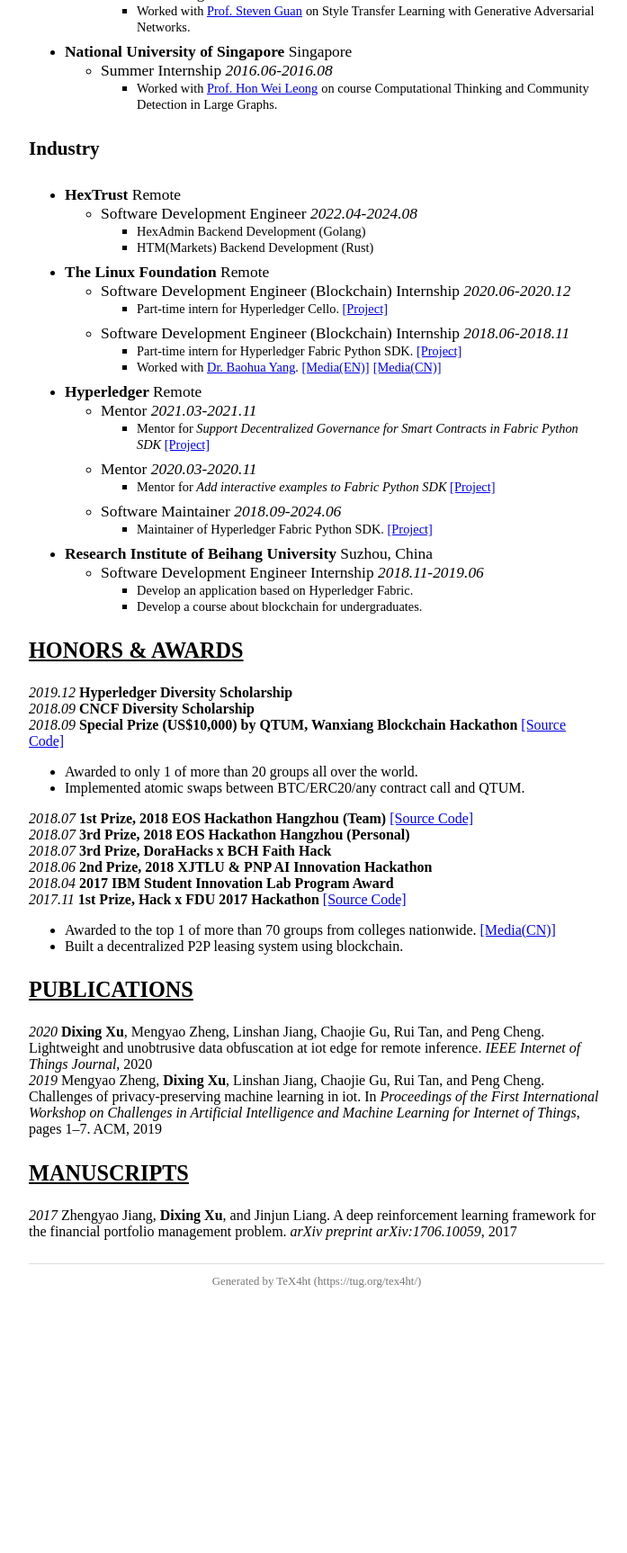
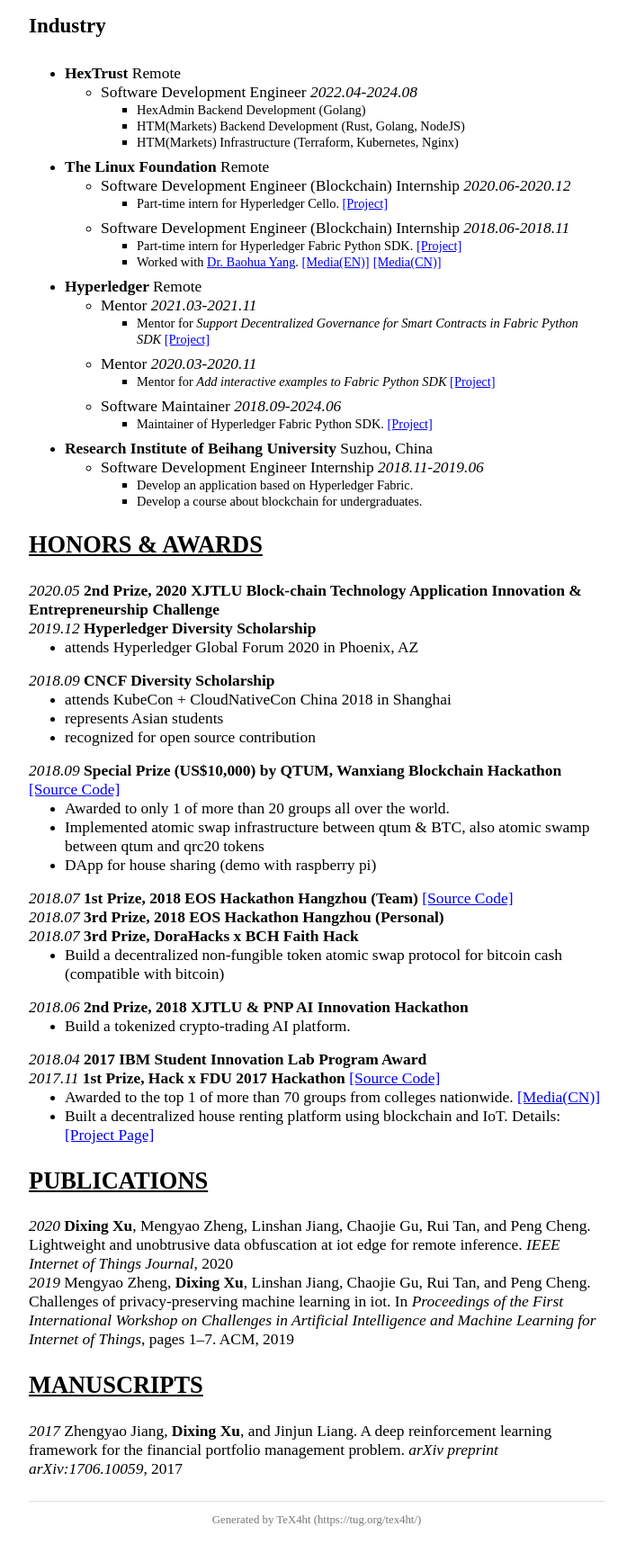
Before and after one commit to dexhunter/dex.moe, a plain HTML site: page index.html in a window 1280 px wide. Shown: the part 700-2426 px from the top of the page at 90% size, without its empty margins (288-985 px from the left). Before the commit the page ends 2161 px from the top, so only its background shows below. Drawn offline with Linux system fonts and the light colour scheme.

Commit message:
:pencil2: update index and css

```diff
--- /dev/null
+++ b/custom_cv.css
@@ -0,0 +1,62 @@
+.header-container {
+    display: flex;
+    justify-content: space-between;
+    align-items: flex-start;
+    margin-bottom: 1em;
+  }
+
+  .name-container {
+    flex: 1;
+  }
+
+  .contact-container {
+    flex: 1;
+    text-align: right;
+  }
+
+  .name {
+    font-size: 2.5em;
+    margin: 0;
+    line-height: 1.2;
+  }
+
+  .first-name {
+    font-weight: normal;
+  }
+
+  .last-name {
+    font-weight: bold;
+  }
+
+  .chinese-name {
+    font-size: 0.6em;
+    margin-left: 0.5em;
+  }
+
+  .label {
+    font-weight: bold;
+  }
+
+  .last-update {
+    font-size: 0.8em;
+    color: #666;
+    margin-top: 0.5em;
+  }
+
+  .tex4ht-footer {
+    text-align: center;
+    font-size: 0.8em;
+    color: #777;
+    margin-top: 2em;
+    padding: 1em 0;
+  }
+
+  .contact-container p {
+    margin: 0;
+    line-height: 1.2;
+  }
+
+  .no-margin {
+    margin-top: 0;
+    margin-bottom: 1em;
+  }
--- a/cv.css
+++ b/cv.css
@@ -1,3 +1,4 @@
+/* cv.css from cv.tex (TeX4ht) */
 
 /* start css.sty */
 .cmr-10{font-size:90%;}
@@ -5,19 +6,14 @@
 .cmr-17x-x-143{font-size:221%;}
 .cmbx-12x-x-207{font-size:225%; font-weight: bold;}
 .cmbx-12x-x-207{ font-weight: bold;}
-.cmbx-12x-x-207{ font-weight: bold;}
 .cmtt-10{font-size:90%;font-family: monospace,monospace;}
+.cmti-10x-x-109{ font-style: italic;}
 .cmr-12{font-size:109%;}
 .cmbx-12{font-size:109%; font-weight: bold;}
 .cmbx-12{ font-weight: bold;}
-.cmbx-12{ font-weight: bold;}
 .cmti-12{font-size:109%; font-style: italic;}
 .cmti-10{font-size:90%; font-style: italic;}
-.cmti-10x-x-109{ font-style: italic;}
-.cmbx-10x-x-109{ font-weight: bold;}
-.cmbx-10x-x-109{ font-weight: bold;}
-.cmbx-10x-x-109{ font-weight: bold;}
-.tcbx-1095{font-weight: bold;}
+.tcbx-1200{font-size:109%;font-weight: bold;}
 p{margin-top:0;margin-bottom:0}
 p.indent{text-indent:0;}
 p + p{margin-top:1em;}
@@ -51,6 +47,8 @@ li p~ul:last-child, li p~ol:last-child{ margin-bottom:0.5em; }
 .enumerate3 {list-style-type:lower-roman;}
 .enumerate4 {list-style-type:upper-alpha;}
 div.newtheorem { margin-bottom: 2em; margin-top: 2em;}
+
+
 div.newtheorem .head{font-weight: bold;}
 .obeylines-h,.obeylines-v {white-space: nowrap; }
 div.obeylines-v p { margin-top:0; margin-bottom:0; }
@@ -100,6 +98,8 @@ table[rules] {border-left:solid black 0.4pt; border-right:solid black 0.4pt; }
 .hline + .vspace:last-child{display:none;}
 .hline:first-child{border-bottom:1px solid black;border-top:none;}
 .tabbing-right {text-align:right;}
+
+
 div.float, div.figure {margin-left: auto; margin-right: auto;}
 div.float img {text-align:center;}
 div.figure img {text-align:center;}
@@ -149,6 +149,8 @@ div.abstract {width:100%;}
 figure.float, div.figure {margin-left: auto; margin-right: auto;}
 figure.figure {text-align:center;}
 figcaption.caption {text-indent:-2em; margin-left:3em; margin-right:1em; text-align:center;}
+
+
 figcaption.caption span.id{font-weight: bold; white-space: nowrap; }
 p + figcaption, img + figcaption{margin-top: 1em;}
 .abstract{margin:1em;}
@@ -168,7 +170,7 @@ span#textcolor12{color:#0000FF}
 span#textcolor13{color:#0000FF}
 /* end css.sty */
 
-.header-container {
+ .header-container {
     display: flex;
     justify-content: space-between;
     align-items: flex-start;
@@ -198,6 +200,8 @@ span#textcolor13{color:#0000FF}
     font-weight: bold;
   }
 
+
+
   .chinese-name {
     font-size: 0.6em;
     margin-left: 0.5em;
--- a/index.html
+++ b/index.html
@@ -1,10 +1,11 @@
 <!DOCTYPE html>
 <html lang='en' xml:lang='en'>
-<head><title></title>
+<head> <title></title>
 <meta charset='utf-8' />
 <meta content='TeX4ht (https://tug.org/tex4ht/)' name='generator' />
 <meta content='width=device-width,initial-scale=1' name='viewport' />
 <link href='cv.css' rel='stylesheet' type='text/css' />
+<link href='custom_cv.css' rel='stylesheet' type='text/css' />
 <meta content='cv.tex' name='src' />
 </head><body>
     <div class='header-container'>
@@ -13,6 +14,7 @@
         </div>
         <div class='contact-container'>
            <p><span class='label'>Email:</span> <a href='mailto:i@dex.moe'>i@dex.moe</a></p>
+           <p><span class='label'>Slides:</span> <a href='https://slides.dex.moe'>https://slides.dex.moe</a></p>
            <p><span class='label'>Blog:</span> <a href='https://blog.dex.moe'>https://blog.dex.moe</a></p>
            <p class='last-update'>(Last update: October 12, 2024)</p>
         </div>
@@ -25,10 +27,10 @@
        industry with multiple publications and contributions to significant projects.
        <br> Looking to leverage my technical expertise and research skills in a challenging environment.
   </p>
-   <h3 class='likesectionHead' id='underline-work-experience-'><a id='x1-2000'></a><span class='underline'>WORK EXPERIENCE</span></h3>
+
 <!-- l. 78 --><p class='noindent'>
 </p>
-   <h4 class='likesubsectionHead' id='academia'><a id='x1-3000'></a>Academia</h4>
+   <h4 class='likesubsectionHead' id='academia'><a id='x1-3000'></a><span class='cmr-12'>Academia</span></h4>
 <ul class='itemize1'>
 <li class='itemize'>
 <!-- l. 81 --><p class='noindent'><span class='cmbx-12'>Hong Kong Baptist University                                                           </span><span class='cmr-12'>Hong Kong</span>
@@ -48,8 +50,6 @@
 <li class='itemize'>
 <!-- l. 91 --><p class='noindent'><span class='cmr-12'>Visiting Student Researcher                                                                       </span><span class='cmti-12'>2019.09-2020.03</span>
 </p>
-
-
     <ul class='itemize3'>
     <li class='itemize'><span class='cmr-10'>Worked with  </span><a href='https://person.zju.edu.cn/en/cp'><span class='cmr-10'>Prof. Peng Cheng</span></a> <span class='cmr-10'>on machine learning and security.</span></li></ul>
 </li></ul>
@@ -70,6 +70,8 @@
 </p>
 <ul class='itemize2'>
 <li class='itemize'>
+
+
 <!-- l. 107 --><p class='noindent'><span class='cmr-12'>Research Assistant                                                                                   </span><span class='cmti-12'>2016.11-2018.08</span>
 </p>
     <ul class='itemize3'>
@@ -81,24 +83,10 @@
     <ul class='itemize3'>
     <li class='itemize'><span class='cmr-10'>Worked with  </span><a href='https://www.xjtlu.edu.cn/en/departments/academic-departments/computer-science-and-software-engineering/staff/steven-guan'><span class='cmr-10'>Prof. Steven Guan</span></a> <span class='cmr-10'>on Style Transfer Learning with Generative Adversarial Networks.</span></li></ul>
 </li></ul>
-</li>
-<li class='itemize'>
-<!-- l. 118 --><p class='noindent'><span class='cmbx-12'>National University of Singapore                                                          </span><span class='cmr-12'>Singapore</span>
-</p>
-<ul class='itemize2'>
-<li class='itemize'>
-<!-- l. 120 --><p class='noindent'><span class='cmr-12'>Summer Internship                                                                                  </span><span class='cmti-12'>2016.06-2016.08</span>
-</p>
-    <ul class='itemize3'>
-    <li class='itemize'><span class='cmr-10'>Worked with   </span><a href='https://www.comp.nus.edu.sg/~leonghw/'><span class='cmr-10'>Prof. Hon Wei Leong</span></a> <span class='cmr-10'>on course Computational Thinking and Community Detection in Large
-    Graphs.</span></li></ul>
-
-
-</li></ul>
 </li></ul>
 <!-- l. 128 --><p class='noindent'>
 </p>
-   <h4 class='likesubsectionHead' id='industry'><a id='x1-4000'></a>Industry</h4>
+   <h4 class='likesubsectionHead' id='industry'><a id='x1-4000'></a><span class='cmr-12'>Industry</span></h4>
 <ul class='itemize1'>
 <li class='itemize'>
 <!-- l. 131 --><p class='noindent'><span class='cmbx-12'>HexTrust                                                                                           </span><span class='cmr-12'>Remote</span>
@@ -110,21 +98,25 @@
     <ul class='itemize3'>
     <li class='itemize'><span class='cmr-10'>HexAdmin Backend Development (Golang)</span>
     </li>
-    <li class='itemize'><span class='cmr-10'>HTM(Markets) Backend Development (Rust)</span></li></ul>
+    <li class='itemize'><span class='cmr-10'>HTM(Markets) Backend Development (Rust, Golang, NodeJS)</span>
+    </li>
+    <li class='itemize'><span class='cmr-10'>HTM(Markets) Infrastructure (Terraform, Kubernetes, Nginx)</span></li></ul>
 </li></ul>
 </li>
 <li class='itemize'>
-<!-- l. 140 --><p class='noindent'><span class='cmbx-12'>The Linux Foundation                                                                          </span><span class='cmr-12'>Remote</span>
+<!-- l. 141 --><p class='noindent'><span class='cmbx-12'>The Linux Foundation                                                                          </span><span class='cmr-12'>Remote</span>
 </p>
 <ul class='itemize2'>
 <li class='itemize'>
-<!-- l. 142 --><p class='noindent'><span class='cmr-12'>Software Development Engineer (Blockchain) Internship                                  </span><span class='cmti-12'>2020.06-2020.12</span>
+<!-- l. 143 --><p class='noindent'><span class='cmr-12'>Software Development Engineer (Blockchain) Internship                                  </span><span class='cmti-12'>2020.06-2020.12</span>
 </p>
     <ul class='itemize3'>
     <li class='itemize'><span class='cmr-10'>Part-time intern for Hyperledger Cello.  </span><a href='https://github.com/hyperledger/cello'><span id='textcolor3'><span class='cmr-10'>[Project]</span></span></a></li></ul>
+
+
 </li>
 <li class='itemize'>
-<!-- l. 147 --><p class='noindent'><span class='cmr-12'>Software Development Engineer (Blockchain) Internship                                  </span><span class='cmti-12'>2018.06-2018.11</span>
+<!-- l. 148 --><p class='noindent'><span class='cmr-12'>Software Development Engineer (Blockchain) Internship                                  </span><span class='cmti-12'>2018.06-2018.11</span>
 </p>
     <ul class='itemize3'>
     <li class='itemize'><span class='cmr-10'>Part-time intern for Hyperledger Fabric Python SDK.  </span><a href='https://github.com/hyperledger/fabric-sdk-py'><span id='textcolor4'><span class='cmr-10'>[Project]</span></span></a>
@@ -133,77 +125,100 @@
 </li></ul>
 </li>
 <li class='itemize'>
-<!-- l. 155 --><p class='noindent'><span class='cmbx-12'>Hyperledger                                                                                       </span><span class='cmr-12'>Remote</span>
+<!-- l. 156 --><p class='noindent'><span class='cmbx-12'>Hyperledger                                                                                       </span><span class='cmr-12'>Remote</span>
 </p>
-
-
 <ul class='itemize2'>
 <li class='itemize'>
-<!-- l. 157 --><p class='noindent'><span class='cmr-12'>Mentor                                                                                                  </span><span class='cmti-12'>2021.03-2021.11</span>
+<!-- l. 158 --><p class='noindent'><span class='cmr-12'>Mentor                                                                                                  </span><span class='cmti-12'>2021.03-2021.11</span>
 </p>
     <ul class='itemize3'>
     <li class='itemize'><span class='cmr-10'>Mentor for </span><span class='cmti-10'>Support Decentralized Governance for Smart Contracts in Fabric Python SDK  </span><a href='https://wiki.hyperledger.org/display/INTERN/Support+Decentralized+Governance+for+Smart+Contracts+in+Fabric+Python+SDK'><span id='textcolor7'><span class='cmr-10'>[Project]</span></span></a></li></ul>
 </li>
 <li class='itemize'>
-<!-- l. 162 --><p class='noindent'><span class='cmr-12'>Mentor                                                                                                  </span><span class='cmti-12'>2020.03-2020.11</span>
+<!-- l. 163 --><p class='noindent'><span class='cmr-12'>Mentor                                                                                                  </span><span class='cmti-12'>2020.03-2020.11</span>
 </p>
     <ul class='itemize3'>
     <li class='itemize'><span class='cmr-10'>Mentor for </span><span class='cmti-10'>Add interactive examples to Fabric Python SDK  </span><a href='https://wiki.hyperledger.org/pages/viewpage.action?pageId=29035315'><span id='textcolor8'><span class='cmr-10'>[Project]</span></span></a></li></ul>
 </li>
 <li class='itemize'>
-<!-- l. 167 --><p class='noindent'><span class='cmr-12'>Software Maintainer                                                                                 </span><span class='cmti-12'>2018.09-2024.06</span>
+<!-- l. 168 --><p class='noindent'><span class='cmr-12'>Software Maintainer                                                                                 </span><span class='cmti-12'>2018.09-2024.06</span>
 </p>
     <ul class='itemize3'>
     <li class='itemize'><span class='cmr-10'>Maintainer of Hyperledger Fabric Python SDK.  </span><a href='https://github.com/hyperledger/fabric-sdk-py'><span id='textcolor9'><span class='cmr-10'>[Project]</span></span></a></li></ul>
 </li></ul>
 </li>
 <li class='itemize'>
-<!-- l. 174 --><p class='noindent'><span class='cmbx-12'>Research Institute of Beihang University                                          </span><span class='cmr-12'>Suzhou, China</span>
+<!-- l. 175 --><p class='noindent'><span class='cmbx-12'>Research Institute of Beihang University                                          </span><span class='cmr-12'>Suzhou, China</span>
 </p>
 <ul class='itemize2'>
 <li class='itemize'>
-<!-- l. 176 --><p class='noindent'><span class='cmr-12'>Software Development Engineer Internship                                                   </span><span class='cmti-12'>2018.11-2019.06</span>
+<!-- l. 177 --><p class='noindent'><span class='cmr-12'>Software Development Engineer Internship                                                   </span><span class='cmti-12'>2018.11-2019.06</span>
 </p>
     <ul class='itemize3'>
     <li class='itemize'><span class='cmr-10'>Develop an application based on Hyperledger Fabric.</span>
+
+
     </li>
     <li class='itemize'><span class='cmr-10'>Develop a course about blockchain for undergraduates.</span></li></ul>
 </li></ul>
 </li></ul>
-<!-- l. 190 --><p class='noindent'>
+<!-- l. 191 --><p class='noindent'>
 </p>
-   <h3 class='likesectionHead' id='underline-honors-awards-'><a id='x1-5000'></a><span class='underline'>HONORS &amp; AWARDS</span></h3>
-<!-- l. 191 --><p class='noindent'><span class='cmti-10x-x-109'>2019.12 </span><span class='cmbx-10x-x-109'>Hyperledger Diversity Scholarship</span><br class='newline' /><span class='cmti-10x-x-109'>2018.09 </span><span class='cmbx-10x-x-109'>CNCF Diversity Scholarship</span><br class='newline' /><span class='cmti-10x-x-109'>2018.09 </span><span class='cmbx-10x-x-109'>Special Prize (US</span><span class='tcbx-1095'>$</span><span class='cmbx-10x-x-109'>10,000) by QTUM, Wanxiang Blockchain Hackathon  </span><a href='https://github.com/PRIEWIENV/QtumSwap'><span id='textcolor10'>[Source Code]</span></a>
-</p>
-          <ul class='itemize1'>
-          <li class='itemize'>Awarded to only 1 of more than 20 groups all over the world.
+<h3 class='likesectionHead' id='underline-honors-awards-'><a id='x1-5000'></a><span class='underline'><span class='cmr-12'>HONORS &amp; AWARDS</span></span></h3>
+<!-- l. 190 --><p class='noindent'><span class='cmti-12'>2020.05 </span><span class='cmbx-12'>2nd Prize, 2020 XJTLU Block-chain Technology Application Innovation &amp;
+Entrepreneurship Challenge</span><br class='newline' /> <span class='cmti-12'>2019.12 </span><span class='cmbx-12'>Hyperledger Diversity Scholarship</span> </p>
+           <ul class='itemize1 no-margin'>
+           <li class='itemize'><span class='cmr-12'>attends Hyperledger Global Forum 2020 in Phoenix, AZ</span></li></ul>
+<!-- l. 195 --><p class='noindent'><span class='cmti-12'>2018.09 </span><span class='cmbx-12'>CNCF Diversity Scholarship</span> </p>
+           <ul class='itemize1 no-margin'>
+           <li class='itemize'><span class='cmr-12'>attends KubeCon + CloudNativeCon China 2018 in Shanghai</span>
            </li>
-          <li class='itemize'>Implemented atomic swaps between BTC/ERC20/any contract call and QTUM.</li></ul>
-<!-- l. 198 --><p class='noindent'><span class='cmti-10x-x-109'>2018.07 </span><span class='cmbx-10x-x-109'>1st Prize, 2018 EOS Hackathon Hangzhou (Team)  </span><a href='https://github.com/Acappella-dream'><span id='textcolor11'>[Source Code]</span></a><br class='newline' /><span class='cmti-10x-x-109'>2018.07 </span><span class='cmbx-10x-x-109'>3rd Prize, 2018 EOS Hackathon Hangzhou (Personal)</span><br class='newline' /><span class='cmti-10x-x-109'>2018.07 </span><span class='cmbx-10x-x-109'>3rd Prize, DoraHacks x BCH Faith Hack</span><br class='newline' /><span class='cmti-10x-x-109'>2018.06 </span><span class='cmbx-10x-x-109'>2nd Prize, 2018 XJTLU &amp; PNP AI Innovation Hackathon</span><br class='newline' /><span class='cmti-10x-x-109'>2018.04 </span><span class='cmbx-10x-x-109'>2017 IBM Student Innovation Lab Program Award</span><br class='newline' /><span class='cmti-10x-x-109'>2017.11 </span><span class='cmbx-10x-x-109'>1st Prize, Hack x FDU 2017 Hackathon  </span><a href='https://github.com/dexhunter/hackxfdu-DSharing'><span id='textcolor12'>[Source Code]</span></a> </p>
-          <ul class='itemize1'>
-          <li class='itemize'>Awarded to the top 1 of more than 70 groups from colleges nationwide.  <a href='https://archive.is/FzYVh'><span id='textcolor13'>[Media(CN)]</span></a>
-          </li>
-          <li class='itemize'>Built a decentralized P2P leasing system using blockchain.</li></ul>
-<!-- l. 217 --><p class='noindent'>
-</p>
-   <h3 class='likesectionHead' id='underline-publications-'><a id='x1-6000'></a><span class='underline'>PUBLICATIONS</span></h3>
-<!-- l. 219 --><p class='noindent'><span class='cmti-10x-x-109'>2020 </span><a id='Xxu2020lightweight'></a><span class='cmbx-10x-x-109'>Dixing Xu</span>, Mengyao Zheng, Linshan Jiang, Chaojie Gu, Rui Tan, and Peng Cheng. Lightweight and
-unobtrusive data obfuscation at iot edge for remote inference.  <span class='cmti-10x-x-109'>IEEE Internet of Things Journal</span>,
-2020<br class='newline' /> <span class='cmti-10x-x-109'>2019 </span><a id='Xzheng2019challenges'></a>Mengyao Zheng, <span class='cmbx-10x-x-109'>Dixing Xu</span>, Linshan Jiang, Chaojie Gu, Rui Tan, and Peng Cheng. Challenges of
-privacy-preserving machine learning in iot.  In <span class='cmti-10x-x-109'>Proceedings of the First International Workshop on
-Challenges in Artificial Intelligence and Machine Learning for Internet of Things</span>, pages 1–7. ACM, 2019
-</p><!-- l. 226 --><p class='noindent'>
-</p>
-   <h3 class='likesectionHead' id='underline-manuscripts-'><a id='x1-7000'></a><span class='underline'>MANUSCRIPTS</span></h3>
+           <li class='itemize'><span class='cmr-12'>represents Asian students</span>
 
 
-<!-- l. 227 --><p class='noindent'><span class='cmti-10x-x-109'>2017 </span><a id='Xjiang2017deep'></a>Zhengyao Jiang, <span class='cmbx-10x-x-109'>Dixing Xu</span>, and Jinjun Liang. A deep reinforcement learning framework for the financial
-portfolio management problem. <span class='cmti-10x-x-109'>arXiv preprint arXiv:1706.10059</span>, 2017
+           </li>
+           <li class='itemize'><span class='cmr-12'>recognized for open source contribution</span></li></ul>
+<!-- l. 202 --><p class='noindent'><span class='cmti-12'>2018.09 </span><span class='cmbx-12'>Special Prize (US</span><span class='tcbx-1200'>$</span><span class='cmbx-12'>10,000) by QTUM, Wanxiang Blockchain Hackathon  </span><a href='https://github.com/PRIEWIENV/QtumSwap'><span id='textcolor10'><span class='cmr-12'>[Source Code]</span></span></a>
+</p>
+           <ul class='itemize1 no-margin'>
+           <li class='itemize'><span class='cmr-12'>Awarded to only 1 of more than 20 groups all over the world.</span>
+           </li>
+           <li class='itemize'><span class='cmr-12'>Implemented atomic swap infrastructure between qtum &amp; BTC, also atomic swamp
+           between qtum and qrc20 tokens</span>
+           </li>
+           <li class='itemize'><span class='cmr-12'>DApp for house sharing (demo with raspberry pi)</span></li></ul>
+<!-- l. 209 --><p class='noindent'><span class='cmti-12'>2018.07 </span><span class='cmbx-12'>1st Prize, 2018 EOS Hackathon Hangzhou (Team)  </span><a href='https://github.com/Acappella-dream'><span id='textcolor11'><span class='cmr-12'>[Source Code]</span></span></a><br class='newline' /> <span class='cmti-12'>2018.07 </span><span class='cmbx-12'>3rd Prize, 2018 EOS Hackathon Hangzhou (Personal)</span><br class='newline' /> <span class='cmti-12'>2018.07 </span><span class='cmbx-12'>3rd Prize, DoraHacks x BCH Faith Hack</span> </p>
+           <ul class='itemize1 no-margin'>
+           <li class='itemize'><span class='cmr-12'>Build  a  decentralized  non-fungible  token  atomic  swap  protocol  for  bitcoin  cash
+           (compatible with bitcoin)</span></li></ul>
+<!-- l. 216 --><p class='noindent'><span class='cmti-12'>2018.06 </span><span class='cmbx-12'>2nd Prize, 2018 XJTLU &amp; PNP AI Innovation Hackathon</span> </p>
+           <ul class='itemize1 no-margin'>
+           <li class='itemize'><span class='cmr-12'>Build a tokenized crypto-trading AI platform.</span></li></ul>
+<!-- l. 221 --><p class='noindent'><span class='cmti-12'>2018.04 </span><span class='cmbx-12'>2017 IBM Student Innovation Lab Program Award</span><br class='newline' /> <span class='cmti-12'>2017.11 </span><span class='cmbx-12'>1st Prize, Hack x FDU 2017 Hackathon  </span><a href='https://github.com/dexhunter/hackxfdu-DSharing'><span id='textcolor12'><span class='cmr-12'>[Source Code]</span></span></a> </p>
+           <ul class='itemize1 no-margin'>
+           <li class='itemize'><span class='cmr-12'>Awarded to the top 1 of more than 70 groups from colleges nationwide.  </span><a href='https://archive.is/FzYVh'><span id='textcolor13'><span class='cmr-12'>[Media(CN)]</span></span></a>
+           </li>
+           <li class='itemize'><span class='cmr-12'>Built a decentralized house renting platform using blockchain and IoT. Details:  </span><a href=' https://www.hackx.org/projects/169'><span id='textcolor14'><span class='cmr-12'>[Project
+           Page]</span></span></a></li></ul>
+
+
+<!-- l. 236 --><p class='noindent'>
+</p>
+   <h3 class='likesectionHead' id='underline-publications-'><a id='x1-6000'></a><span class='underline'><span class='cmr-12'>PUBLICATIONS</span></span></h3>
+<!-- l. 238 --><p class='noindent'><span class='cmti-12'>2020 </span><a id='Xxu2020lightweight'></a><span class='cmbx-12'>Dixing Xu</span><span class='cmr-12'>, Mengyao Zheng, Linshan Jiang, Chaojie Gu, Rui Tan, and Peng Cheng. Lightweight
+and unobtrusive data obfuscation at iot edge for remote inference. </span><span class='cmti-12'>IEEE Internet of Things Journal</span><span class='cmr-12'>,
+2020</span><br class='newline' /> <span class='cmti-12'>2019 </span><a id='Xzheng2019challenges'></a><span class='cmr-12'>Mengyao Zheng, </span><span class='cmbx-12'>Dixing Xu</span><span class='cmr-12'>, Linshan Jiang, Chaojie Gu, Rui Tan, and Peng Cheng. Challenges of
+privacy-preserving machine learning in iot. In </span><span class='cmti-12'>Proceedings of the First International Workshop on
+Challenges in Artificial Intelligence and Machine Learning for Internet of Things</span><span class='cmr-12'>, pages 1–7. ACM, 2019</span>
+</p><!-- l. 245 --><p class='noindent'>
+</p>
+   <h3 class='likesectionHead' id='underline-manuscripts-'><a id='x1-7000'></a><span class='underline'><span class='cmr-12'>MANUSCRIPTS</span></span></h3>
+<!-- l. 246 --><p class='noindent'><span class='cmti-12'>2017 </span><a id='Xjiang2017deep'></a><span class='cmr-12'>Zhengyao Jiang, </span><span class='cmbx-12'>Dixing Xu</span><span class='cmr-12'>, and Jinjun Liang. A deep reinforcement learning framework for the
+financial portfolio management problem. </span><span class='cmti-12'>arXiv preprint arXiv:1706.10059</span><span class='cmr-12'>, 2017</span>
 </p>
 
 <footer>
     <p class="tex4ht-footer">Generated by TeX4ht (https://tug.org/tex4ht/)</p>
  </footer>
-
 </body>
 </html>
```
Lines whose indentation alone changed are shown as unchanged.
